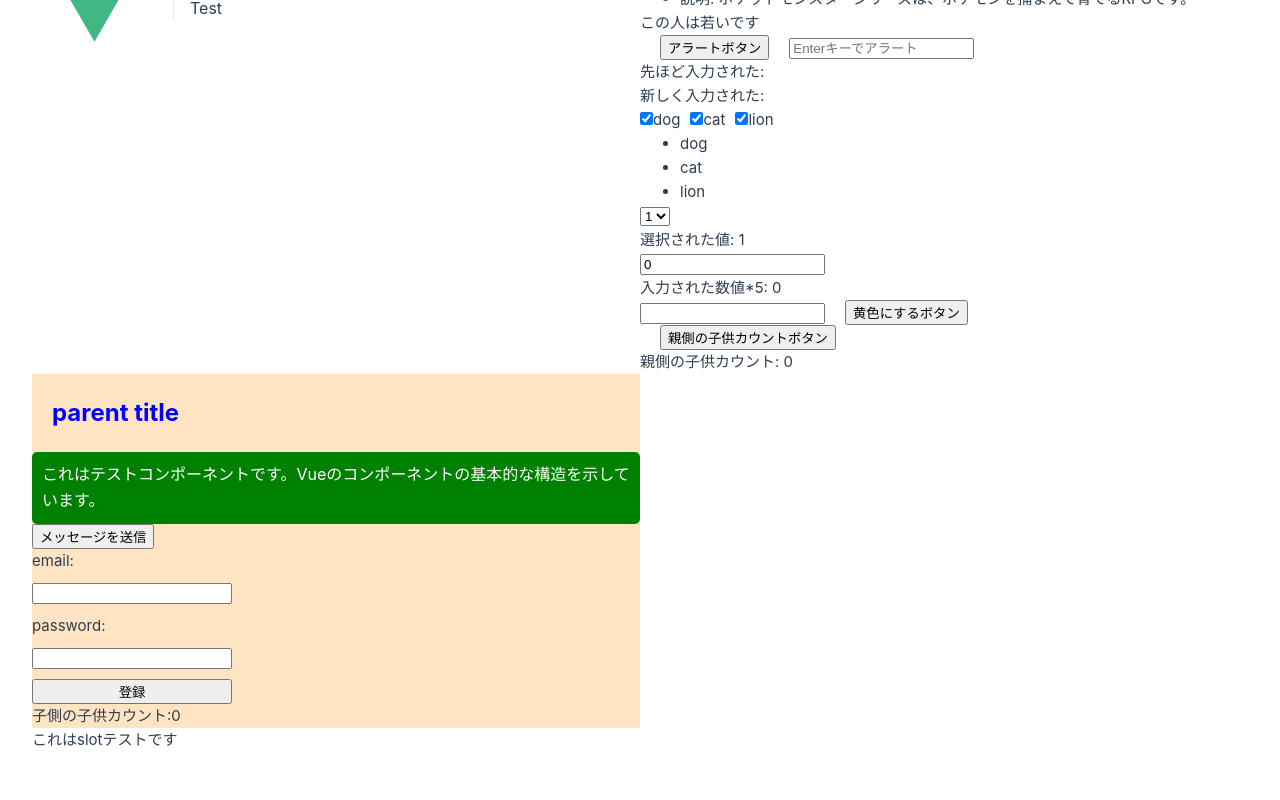
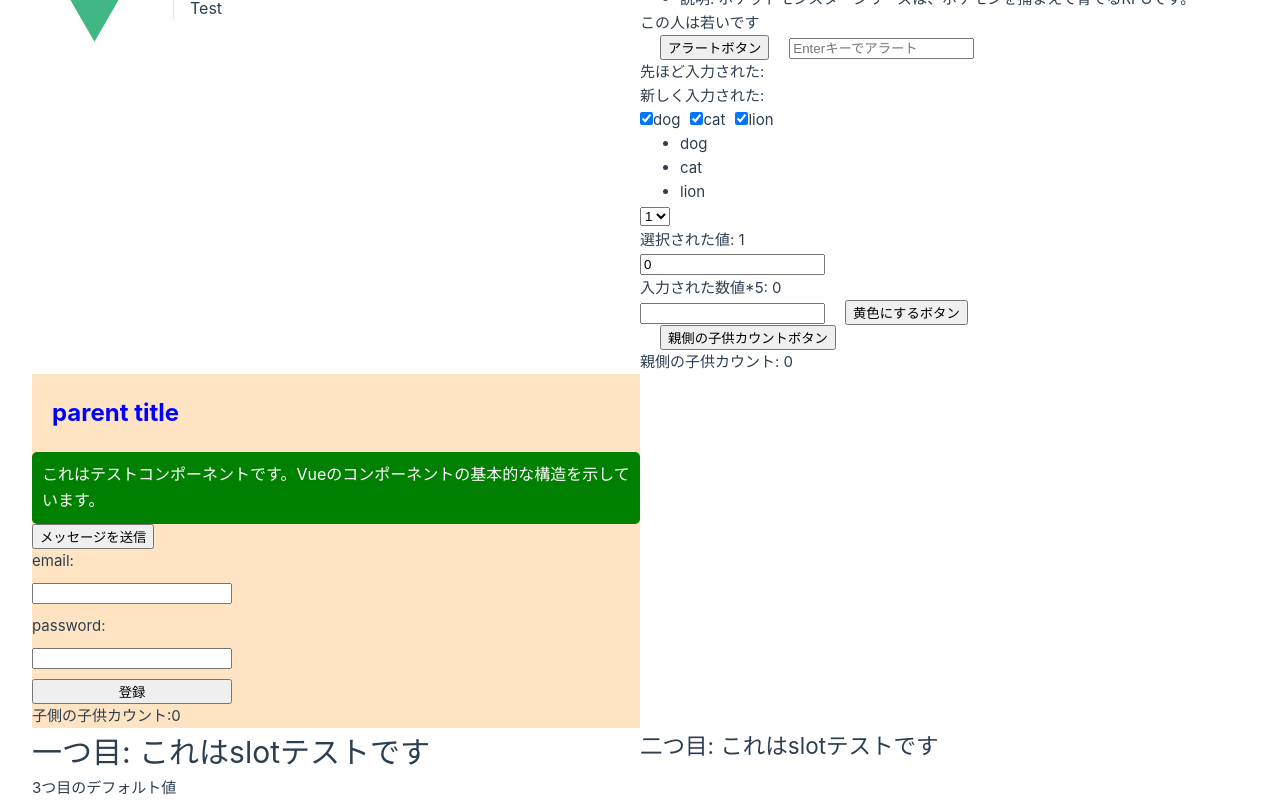
Before and after one commit to rwrw96/vue-practice, a Vue app: page /test in a window 1280 px wide. Shown: the part 399-1199 px from the top of the page. Before the commit the page ends 1151 px from the top, so only its background shows below. Built offline with nearby package versions, Linux system fonts and the light colour scheme; the HTML template or start-up script is replaced by a standard one.

Commit message:
ガイド: スロット

```diff
--- a/src/components/slotTest.vue
+++ b/src/components/slotTest.vue
@@ -1,3 +1,5 @@
 <template>
-    <slot></slot>
+    <slot name="first"></slot>
+    <slot name="secound"></slot>
+    <slot name="third">3つ目のデフォルト値</slot>
 </template>
--- a/src/views/TestView.vue
+++ b/src/views/TestView.vue
@@ -162,7 +162,15 @@
     </header>
     <Test :title=title  @message="handleMessage" @submit="handleSubmit" v-model:="childCount" class="isChild" style="background-color: bisque;" />
     <p>{{ recieivedMessage }}</p>
-    <slotTest>これはslotテストです</slotTest>
+    <slotTest>
+        <template #first>
+            <h1>一つ目: これはslotテストです</h1>
+        </template>
+        <template #secound>
+            <h2>二つ目: これはslotテストです</h2>
+        </template>
+        <template #third></template>
+    </slotTest>
 </template>
 
 <style scoped>
```
